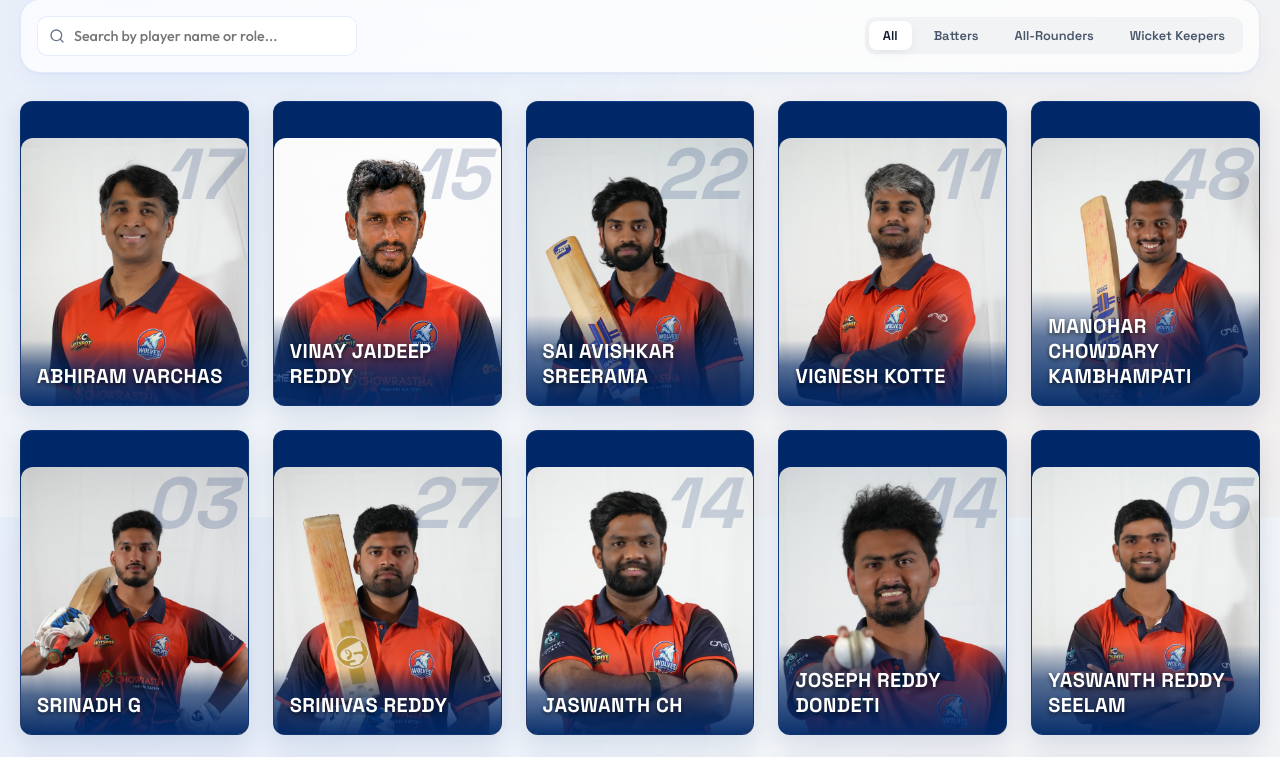
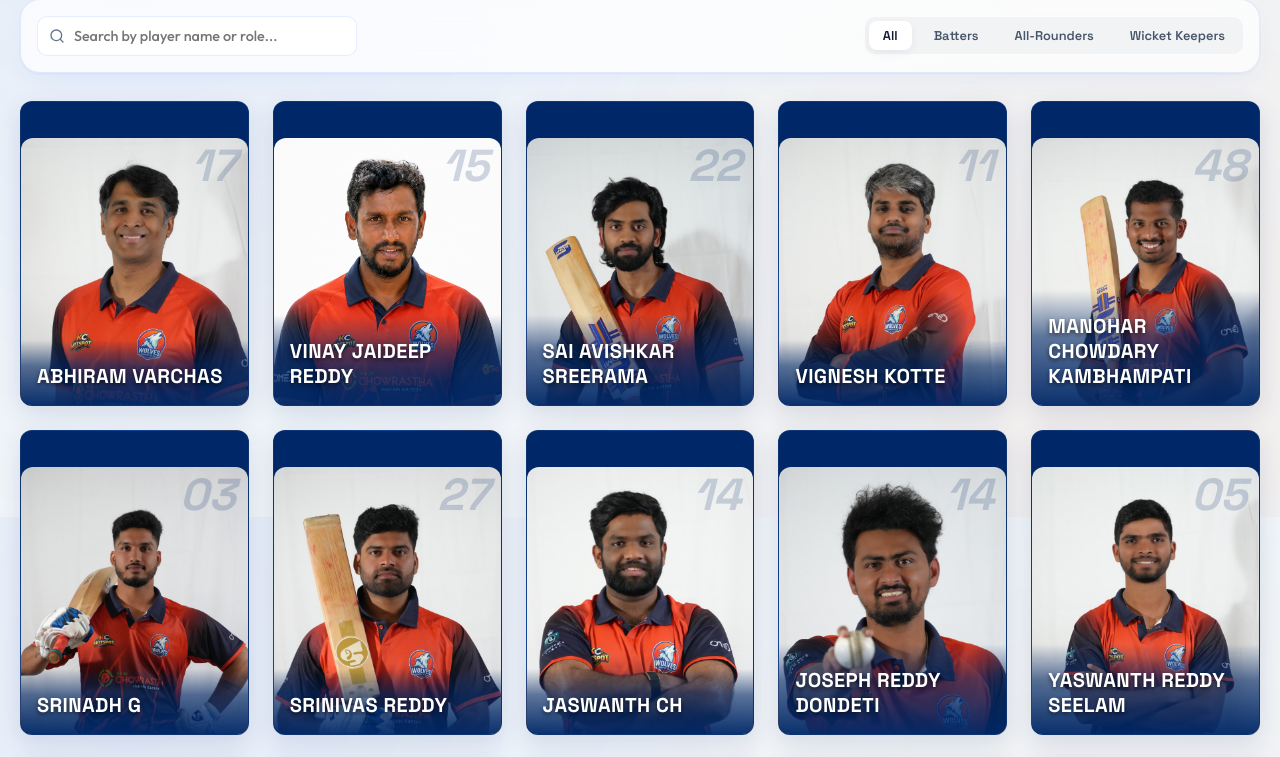
Before and after one commit to wolvescricketclub/wolves-cricket-club, a React (Vite) app: page / in a window 1280 px wide. Shown: the part 1083-1840 px from the top of the page. Built offline with nearby package versions, Linux system fonts and the light colour scheme.

Commit message:
fix: reduce player card jersey number font-size to 2.8rem

```diff
--- a/src/index.css
+++ b/src/index.css
@@ -2143,10 +2143,10 @@ h1, h2, h3, h4, h5, h6 {
 
 .usa-card-jersey {
   position: absolute;
-  top: 12%; /* Placed in the top right of the photo frame, just below the blue lining */
+  top: calc(12% + 6px); /* Placed just below the blue lining with a clean spacing */
   right: 12px;
   font-family: var(--font-heading);
-  font-size: 4.5rem;
+  font-size: 2.8rem;
   font-weight: 900;
   font-style: italic;
   color: rgba(0, 40, 104, 0.18); /* Deep navy blue watermark on the light photo background */
```
